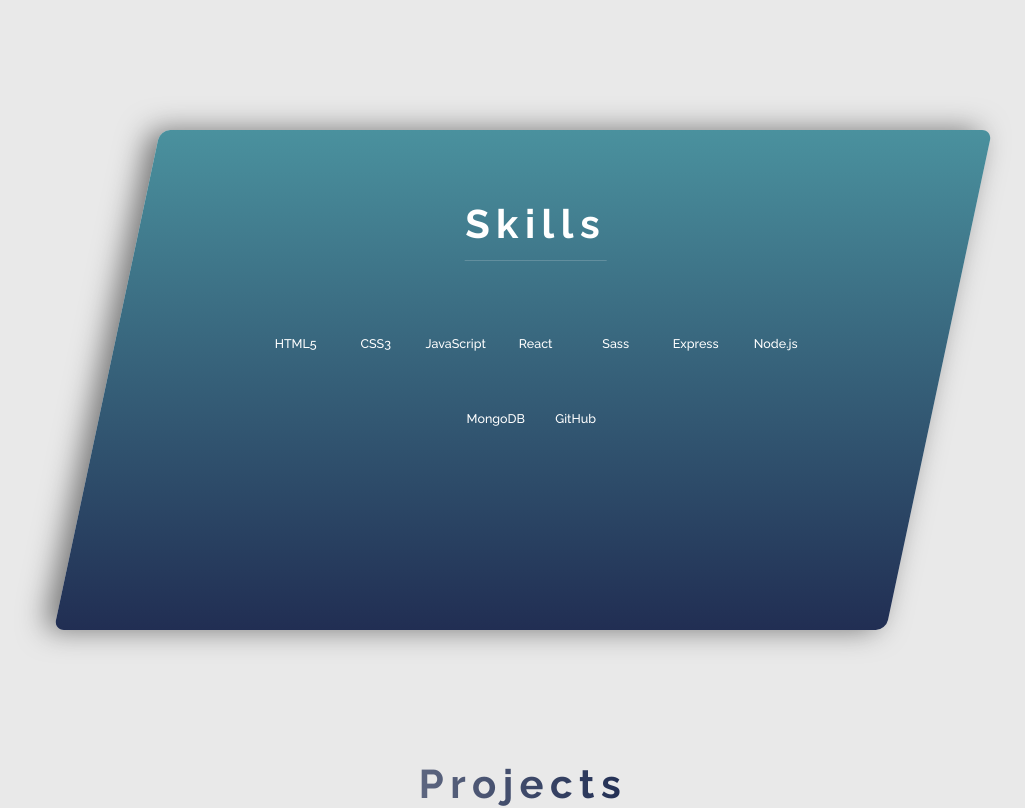
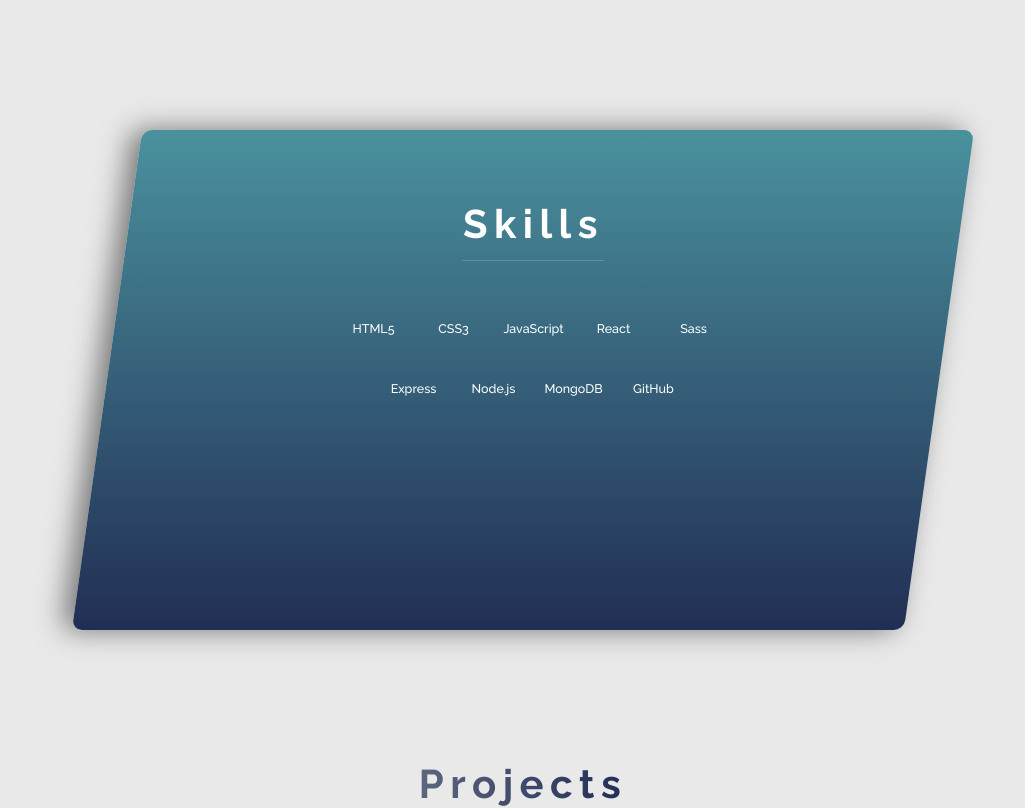
Before and after one commit to jdomo/jd-portfolio, a React (Create React App) app: page / in a window 1280 px wide. Shown: the part 860-1668 px from the top of the page, without its empty margins (117-1142 px from the left). Built offline with nearby package versions, Linux system fonts and the light colour scheme; some icons are missing.

Commit message:
tweak positioning of skills icons

```diff
--- a/src/App.js
+++ b/src/App.js
@@ -5,6 +5,7 @@
 import About from './components/About';
 import Skills from './components/Skills';
 import Projects from './components/Projects';
+import Footer from './components/Footer';
 
 function App() {
   return (
@@ -14,6 +15,7 @@
       <About/>
       <Skills/>
       <Projects/>
+      <Footer/>
     </div>
   );
 }
--- /dev/null
+++ b/src/components/Footer.js
@@ -0,0 +1,11 @@
+import React from 'react';
+
+const Footer = () => {
+  return (
+    <footer className="footer">
+      bla bla
+    </footer>
+  )
+}
+
+export default Footer;
--- a/src/css/style.css
+++ b/src/css/style.css
@@ -153,7 +153,7 @@
   margin-bottom: 8rem !important; }
 
 .u-unskew {
-  transform: skew(12deg); }
+  transform: skew(8deg); }
   @media only screen and (max-width: 960px) {
     .u-unskew {
       transform: none; } }
@@ -161,6 +161,10 @@
 @media only screen and (max-width: 960px) {
   .u-disappear {
     display: none !important; } }
+
+.footer {
+  height: 20rem;
+  background: #4a919e; }
 
 .row {
   max-width: 114rem;
@@ -374,13 +378,13 @@
   margin: auto;
   border-radius: 1rem;
   box-shadow: -1rem 0 2.8rem #777;
-  transform: skew(-12deg);
+  transform: skew(-8deg);
   width: 65%;
   padding: 7rem 0 30rem 0;
   background-image: linear-gradient(to bottom, #4a919e, #212e53);
   transition: all .3s; }
   .section-skills:hover {
-    transform: scale(1.02) translateY(-0.5rem) skew(-12deg);
+    transform: scale(1.02) translateY(-0.5rem) skew(-8deg);
     box-shadow: -1rem 0 3.8rem #777; }
   .section-skills__container {
     display: flex;
@@ -392,18 +396,17 @@
     margin-top: 3rem;
     flex-grow: 0;
     flex-shrink: 0;
-    width: 70%; }
+    width: 50%; }
   .section-skills__icon-container {
     flex-basis: 8rem;
-    margin-top: 3rem;
     text-align: center; }
   .section-skills__icon {
-    font-size: 4rem;
+    font-size: 5rem;
     color: white; }
   .section-skills__label {
     color: white;
     font-size: 1.25rem;
-    margin: 1.5rem 0; }
+    margin: 3rem 0 1.5rem 0; }
   @media only screen and (max-width: 960px) {
     .section-skills {
       box-shadow: none;
@@ -423,6 +426,7 @@
 .section-projects {
   height: 140rem;
   background-image: linear-gradient(to bottom, transparent, #e9e9e9 2%);
+  margin-bottom: 12rem;
   padding: 8rem 0 25rem 0;
   font-size: 1.6rem;
   position: relative; }
--- a/src/sass/abstracts/_variables.scss
+++ b/src/sass/abstracts/_variables.scss
@@ -32,7 +32,7 @@
 
 //MISC
 $navbar-height: 6rem;
-$skew-amount: 12deg;
+$skew-amount: 8deg;
 
 //RESPONSIVE BREAKPOINTS
 $respond-phone: 599px;
--- /dev/null
+++ b/src/sass/layout/_footer.scss
@@ -0,0 +1,4 @@
+.footer {
+  height: 20rem;
+  background: $color-blue-light;
+}
--- a/src/sass/main.scss
+++ b/src/sass/main.scss
@@ -13,6 +13,7 @@
 // @import "./components/button";
 
 //LAYOUT
+@import "./layout/footer";
 @import "./layout/grid";
 @import "./layout/header";
 @import "./layout/navbar";
--- a/src/sass/pages/_home.scss
+++ b/src/sass/pages/_home.scss
@@ -90,25 +90,24 @@
     margin-top: 3rem;
     flex-grow: 0;
     flex-shrink: 0;
-    width: 70%;
+    width: 50%;
   }
 
   &__icon-container {
     flex-basis: 8rem;
-    margin-top: 3rem;
-    // transform: skew($skew-amount);
+    // margin-top: 1rem;
     text-align: center;
   }
 
   &__icon {
-    font-size: 4rem;
+    font-size: 5rem;
     color: white;
   }
 
   &__label {
     color: white;
     font-size: 1.25rem;
-    margin: 1.5rem 0;
+    margin: 3rem 0 1.5rem 0;
   }
 
   @include respond($respond-nav-shrink) {
@@ -135,6 +134,7 @@
 .section-projects {
   height: 140rem;
   background-image: linear-gradient(to bottom, transparent, $color-grey-light 2%);
+  margin-bottom: 12rem;
   padding: 8rem 0 25rem 0;
   font-size: 1.6rem;
   position: relative;
```
